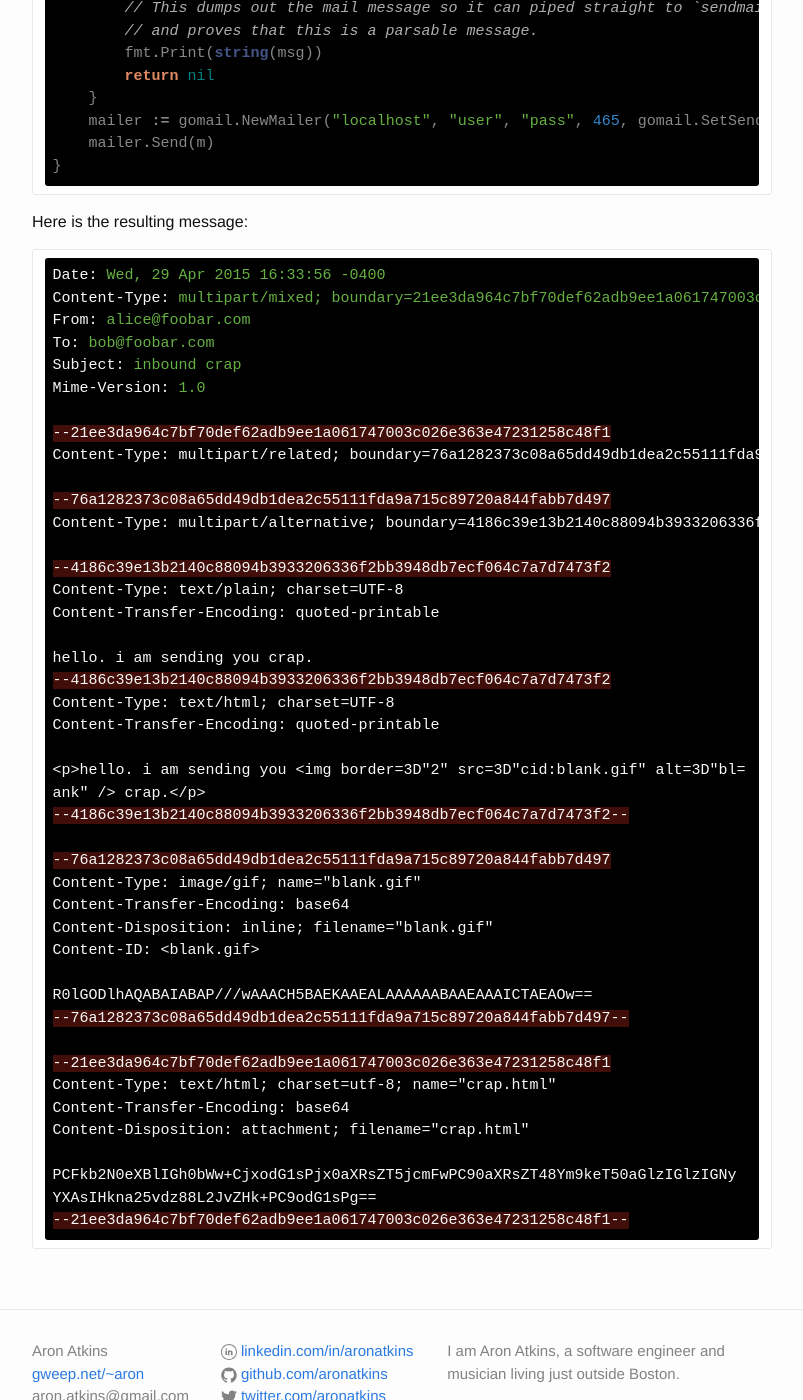
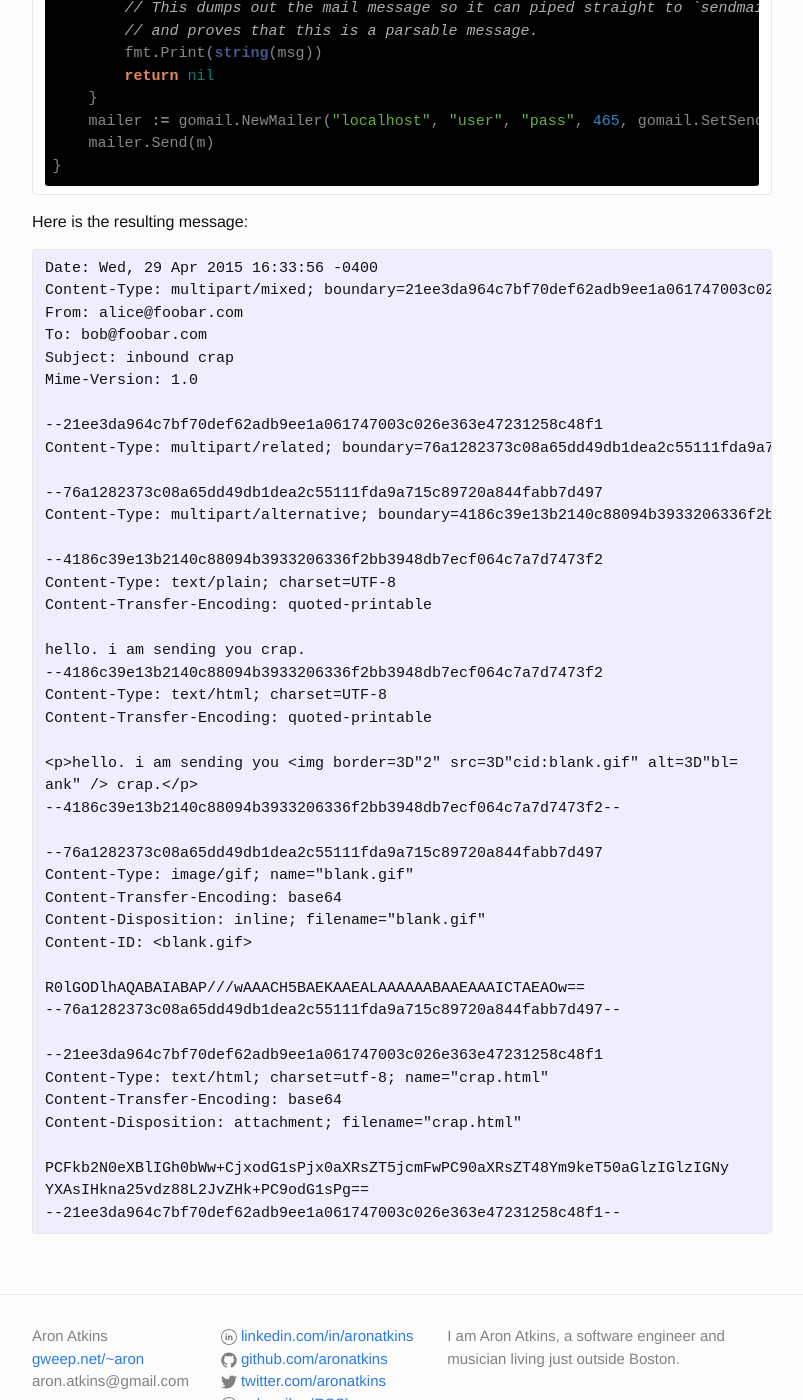
Before and after one commit to aronatkins/aronatkins.github.io, a Jekyll site: the page built from _posts/2015-04-30-go-email-with-attachments.markdown, in a window 1280 px wide and 1400 px high, scrolled down 995 px. Shown: the whole window, without its empty margins (238-1041 px from the left). Built offline with Jekyll 4.4.1, drawn with Linux system fonts in a browser that asks for light colours.

Commit message:
no highlighting on mail dump

````diff
--- a/_posts/2015-04-30-go-email-with-attachments.markdown
+++ b/_posts/2015-04-30-go-email-with-attachments.markdown
@@ -57,7 +57,7 @@ func main() {
 
 Here is the resulting message:
 
-```
+```nohighlight
 Date: Wed, 29 Apr 2015 16:33:56 -0400
 Content-Type: multipart/mixed; boundary=21ee3da964c7bf70def62adb9ee1a061747003c026e363e47231258c48f1
 From: alice@foobar.com
````
